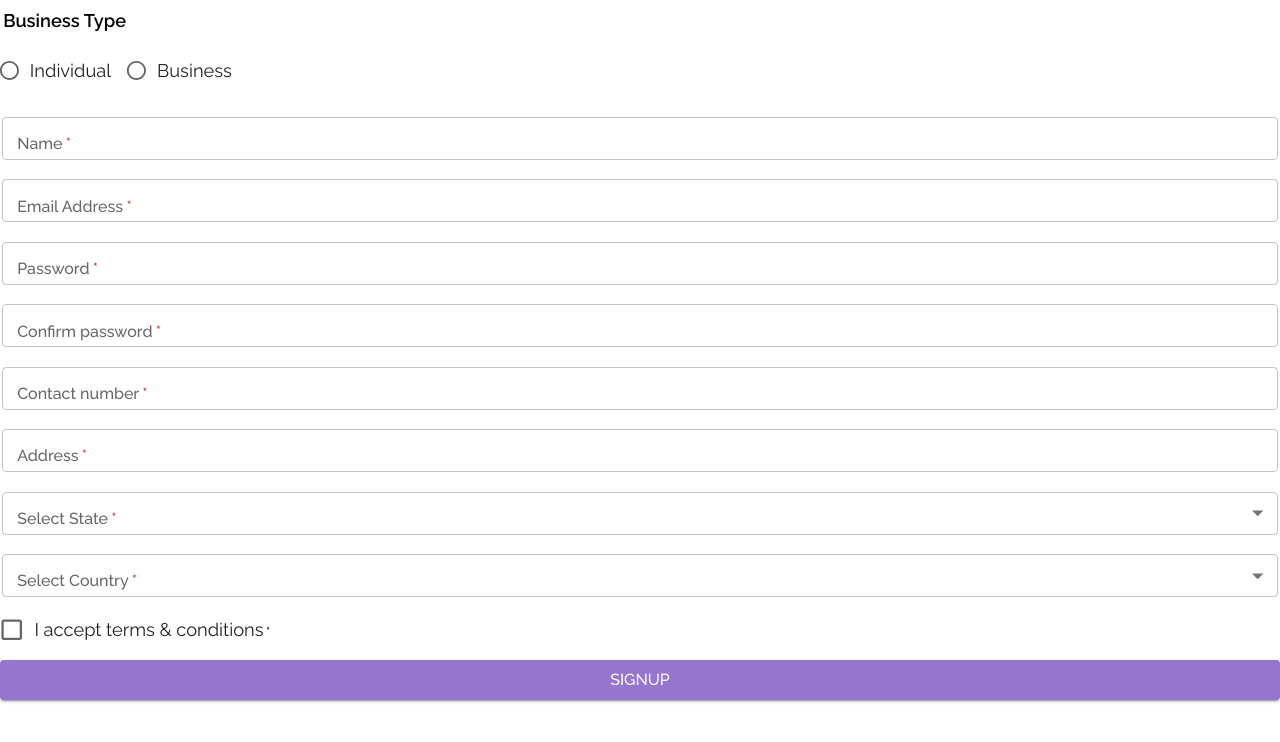
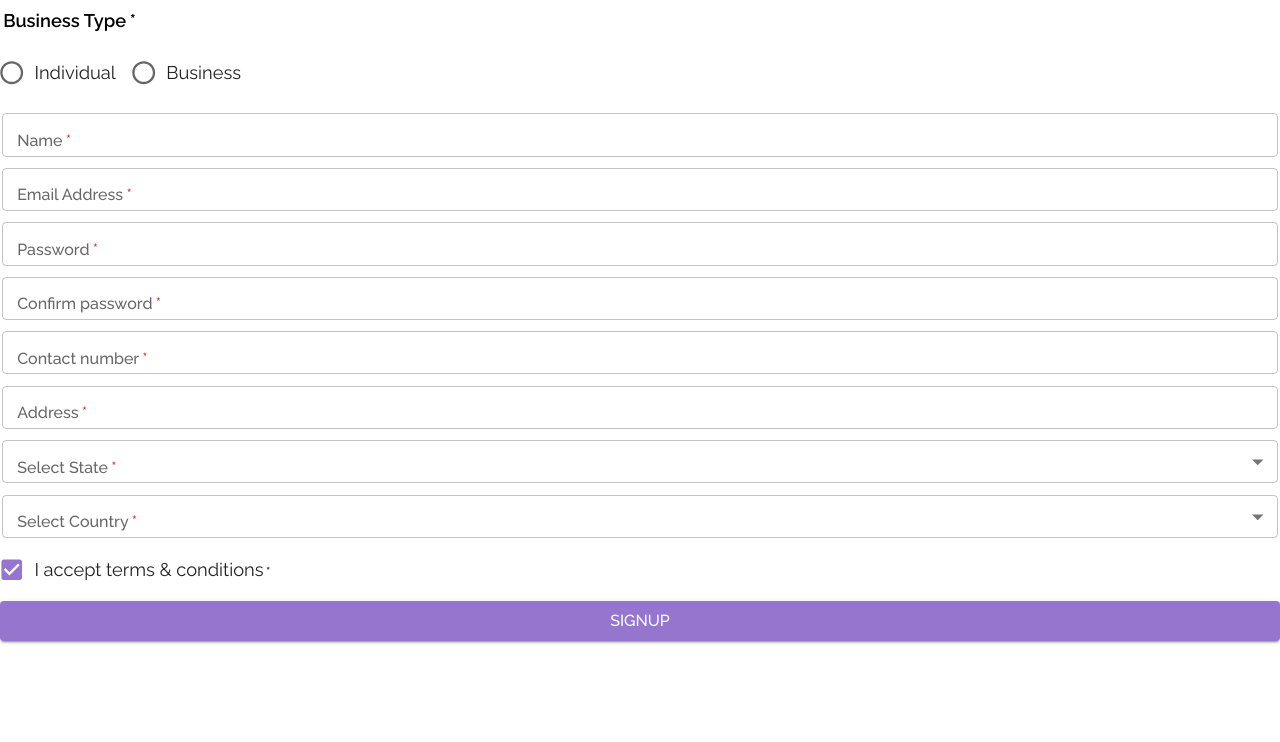
Before and after one commit to krishpri23/react-practice, a React (Vite) app: page /providerSignup in a window 1280 px wide. Shown: the top 742 px of the page. Built offline with nearby package versions, Linux system fonts and the light colour scheme.

Commit message:
added validation to form elements

```diff
--- a/src/App.jsx
+++ b/src/App.jsx
@@ -7,7 +7,7 @@ import { CssBaseline } from '@mui/material';
 
 import Login from './components/login'
 import CreateAccount from './components/CreateAccount'
-import UserSignup from './components/userSignup'
+import UserSignup from './components/UserSignup'
 import ProviderSignup from './components/ProviderSignup';
 import theme from './utils/theme'
 
--- a/src/components/providerSignup.jsx
+++ b/src/components/providerSignup.jsx
@@ -1,14 +1,15 @@
 // import React from 'react'
 
-import { Button, Checkbox, MenuItem, TextField, Radio, RadioGroup, FormControlLabel, FormLabel } from '@mui/material';
+import { Button, Checkbox, MenuItem, TextField, Radio, RadioGroup, FormControlLabel, FormLabel, Box } from '@mui/material';
 
 import { useState } from 'react';
 import { styled } from '@mui/material';
+import '../styles/Signup.css'
 
 
 const StyledTextField = styled(TextField)({
     padding: '0.1rem',
-    marginTop: '1rem',
+    marginTop: '0.5rem',
     label: {
         fontSize: '1rem',
         fontWeight: '500',
@@ -18,73 +19,215 @@ const StyledTextField = styled(TextField)({
 
 function ProviderSignup() {
 
-    // const [signupFormData, setSignupFormData] = useState({
-    //     businessType: '',
-    //     name: '',
-    //     email: '',
-    //     password: '',
-    //     confirmPassword: '',
-    //     contact: '',
-    //     address: '',
-    //     selectState: '',
-    //     country: '',
-    //     termsConditions: ''
+    const [signupFormData, setSignupFormData] = useState({
+        businessType: '',
+        name: '',
+        email: '',
+        password: '',
+        confirmPassword: '',
+        contactNumber: '',
+        address: '',
+        selectState: '',
+        country: '',
+        termsConditions: true,
 
-    // })
-    const [stateVal, setStateVal] = useState('')
 
-    const handleStateChange = (event) => {
-        setStateVal(event.target.value)
-        console.log(event.target.value);
+    });
+
+    const [formErrors, setFormErrors] = useState({
+        businessType: '',
+        name: '',
+        email: '',
+        password: '',
+        confirmPassword: '',
+        contactNumber: '',
+        address: '',
+        selectState: '',
+        country: '',
+        termsConditions: '',
+    });
+
+    const validateName = () => {
+        if (signupFormData.name.trim() === '') {
+            return 'Name is required';
+        }
+        return '';
+    }
+
+    const validateEmail = () => {
+        if (!signupFormData.email.match(/^\S+@\S+\.\S+$/)) {
+            return 'Invalid email format';
+        }
+        return '';
+    }
+    const validatePassword = () => {
+        if (signupFormData.password.length < 8) {
+            return 'Password should be atleast 8 characters';
+        }
+        return '';
+    }
+
+    const validateConfirmPassword = () => {
+        if (!(signupFormData.password === signupFormData.confirmPassword)) {
+            return 'Password does not match';
+        }
+        return '';
+    }
+
+    const validateContactNumber = () => {
+        const phoneRegex = /^\d{10}$/;
+        if (!phoneRegex.test(signupFormData.contactNumber)) {
+            return 'Invalid contact number'
+        }
+        return ''
+    }
+    const validateState = () => {
+
+        if (signupFormData.selectState === '') {
+            return 'Please select a state';
+        }
+
+    }
+    const validateCountry = () => {
+        if (!signupFormData.country) {
+            return 'Please select a country';
+        }
+        return ''
+    }
+    const validateTerms = () => {
+        if (!signupFormData.termsConditions) {
+            return 'Please agree to terms and conditions';
+        }
+        return ''
+    }
+    const handleChange = (event) => {
+        const { name, value, type, checked } = event.target;
+        setSignupFormData(prevFormData => {
+            return {
+                ...prevFormData,
+                [name]: type === 'checkbox' ? checked : value,
+            }
+        })
+
+        setFormErrors(prevFormErros => {
+            return {
+                ...prevFormErros,
+                [name]: ''
+            }
+        })
+
+    }
+
+    const handleSubmit = (e) => {
+        e.preventDefault();
+
+        const nameError = validateName();
+        const emailError = validateEmail();
+        const passwordError = validatePassword();
+        const confirmPasswordError = validateConfirmPassword();
+        const contactError = validateContactNumber();
+        const stateError = validateState();
+        const countryError = validateCountry();
+        const termsError = validateTerms();
+
+        if (nameError || emailError || passwordError || contactError || confirmPasswordError || stateError || countryError || termsError) {
+            setFormErrors({
+                name: nameError,
+                email: emailError,
+                password: passwordError,
+                contactNumber: contactError,
+                confirmPassword: confirmPasswordError,
+                selectState: stateError,
+                country: countryError,
+                termsConditions: termsError,
+            })
+        }
+        else {
+            console.log(signupFormData);
+        }
+
     }
 
 
     return (
-        <div className=" provider-signup">
+        <Box className=" provider-signup">
+            <form onSubmit={handleSubmit}>
+                <div className="form-control" >
+                    <FormLabel sx={{ fontWeight: '600', color: 'black' }} required> Business Type</FormLabel>
+                    <RadioGroup
+                        name='businessType'
+                        row
+                    >
+                        <FormControlLabel
+                            label='Individual'
+                            onChange={handleChange}
+                            name='businessType'
+                            value='Individual'
+                            size='small'
+                            checked={signupFormData.businessType === 'Individual'}
+                            control={
+                                <Radio />
+                            }
+                        >
+                        </FormControlLabel>
 
-            <form >
-                <div className="form-control" >
-                    <FormLabel sx={{ fontWeight: '600', color: 'black' }}> Business Type</FormLabel>
-                    <RadioGroup
-                        name='business-type'
-                        row
+                        <FormControlLabel
+                            label='Business'
+                            size='small'
+                            onChange={handleChange}
+                            name='businessType'
+                            value='Business'
 
-                    >
-                        <FormControlLabel control={<Radio size='small' />} label='Individual' value='Individual'></FormControlLabel>
-                        <FormControlLabel control={<Radio size='small' />} label='Business' value='Business'></FormControlLabel>
+                            checked={signupFormData.businessType === 'Business'}
+                            control={
+                                <Radio />
+                            }
+                        >
+                        </FormControlLabel>
                     </RadioGroup >
+
                 </div>
 
                 <div className="form-control" >
                     <StyledTextField
                         label='Name'
-                        id=" name"
+                        name="name"
                         size='small'
                         required
+                        value={signupFormData.name}
+                        onChange={handleChange}
+
                     />
-
+                    {formErrors.name && <span className='error'>{formErrors.name}</span>}
                 </div>
 
                 <div className="form-control">
 
                     <StyledTextField
                         label='Email Address'
-                        name=" email"
+                        name="email"
                         size='small'
+                        type='email'
                         required
+                        value={signupFormData.email}
+                        onChange={handleChange}
+
                     />
+                    {formErrors.email && <span className='error'> {formErrors.email} </span>}
                 </div>
 
                 <div className="form-control">
-
                     <StyledTextField
                         type="password"
                         label='Password'
-                        id=" password"
+                        name="password"
                         size='small'
                         required
+                        value={signupFormData.password}
+                        onChange={handleChange}
+
                     />
-
+                    {formErrors.password && <span className='error'>{formErrors.password}</span>}
                 </div>
 
                 <div className="form-control">
@@ -93,21 +236,26 @@ function ProviderSignup() {
                         label='Confirm password'
                         type="password"
                         size='small'
-                        id=" confirmpassword"
+                        name="confirmPassword"
                         required
-
+                        value={signupFormData.confirmPassword}
+                        onChange={handleChange}
                     />
+                    {formErrors.confirmPassword && <span className='error'> {formErrors.confirmPassword} </span>}
                 </div>
 
                 <div className="form-control">
                     <StyledTextField
                         label='Contact number'
-                        type=" number"
+                        type="number"
                         size='small'
-                        id=" contactNumber"
+                        name="contactNumber"
                         required
+                        value={signupFormData.contactNumber}
+                        onChange={handleChange}
 
                     />
+                    {formErrors.contactNumber && <span className='error'> {formErrors.contactNumber} </span>}
                 </div>
 
 
@@ -116,7 +264,10 @@ function ProviderSignup() {
                         label='Address'
                         type=" text"
                         size='small'
+                        name='address'
                         required
+                        value={signupFormData.address}
+                        onChange={handleChange}
 
                     />
                 </div>
@@ -126,16 +277,18 @@ function ProviderSignup() {
                     <StyledTextField
                         label='Select State'
                         select
-                        type=" text"
+                        type="text"
                         size='small'
-                        value={stateVal}
-                        onChange={handleStateChange}
+                        name='selectState'
+                        value={signupFormData.selectState}
+                        onChange={handleChange}
                         required
                     >
 
                         <MenuItem value='california'>California</MenuItem>
                         <MenuItem value='newyork'>New York</MenuItem>
                     </StyledTextField>
+                    {formErrors.selectState && <span className='error'> {formErrors.selectState} </span>}
                 </div>
 
                 <div className="form-control">
@@ -144,13 +297,16 @@ function ProviderSignup() {
                         select
                         type=" text"
                         size='small'
-                        id=" country"
+                        name="country"
                         required
+                        value={signupFormData.country}
+                        onChange={handleChange}
 
                     >
                         <MenuItem value='usa'>United States of America</MenuItem>
                         <MenuItem value='uk'> United Kingdom </MenuItem>
                     </StyledTextField>
+                    {formErrors.country && <span className='error'> {formErrors.country} </span>}
                 </div>
 
                 <div className="form-control">
@@ -159,14 +315,17 @@ function ProviderSignup() {
                         control={
                             <Checkbox
                                 required
-
+                                checked={signupFormData.termsConditions}
+                                name='termsConditions'
+                                onChange={handleChange}
                             />}
                     ></FormControlLabel>
+                    {formErrors.termsConditions && <span className='error'> {formErrors.termsConditions} </span>}
 
                 </div>
                 <Button id="btn" type='submit' variant='contained' fullWidth> Signup </Button>
             </form >
-        </div >
+        </Box >
 
     )
 }
--- a/src/components/userSignup.jsx
+++ b/src/components/userSignup.jsx
@@ -1,10 +1,10 @@
 // import React from 'react'
 
-import { Button, Checkbox, TextField, FormControlLabel } from '@mui/material';
+import { Button, Checkbox, TextField, FormControlLabel, Box } from '@mui/material';
 
 import { styled } from '@mui/material';
-// import { useState } from 'react';
-
+import { useState } from 'react';
+import '../styles/Signup.css'
 
 
 const StyledTextField = styled(TextField)({
@@ -19,38 +19,123 @@ const StyledTextField = styled(TextField)({
 
 function UserSignup() {
 
-    // const [signupFormData, setSignupFormData] = useState({
-    //     name: '',
-    //     email: '',
-    //     password: '',
-    //     confirmPassword: '',
-    //     contact: '',
-    //     address: '',
-    //     selectState: '',
-    //     country: '',
-    //     termsConditions: ''
+    const [signupFormData, setSignupFormData] = useState({
+        name: '',
+        email: '',
+        password: '',
+        confirmPassword: '',
+        contact: '',
+        termsConditions: ''
 
-    // })
-    // const [stateVal, setStateVal] = useState('')
+    })
 
-    // const handleStateChange = (event) => {
-    //     setStateVal(event.target.value)
-    //     console.log(event.target.value);
-    // }
+    const [formErrors, setFormErrors] = useState({
+        name: '',
+        email: '',
+        password: '',
+        confirmPassword: '',
+        contactNumber: '',
+        termsConditions: '',
+    });
 
+    const validateName = () => {
+        if (signupFormData.name.trim() === '') {
+            return 'Name is required';
+        }
+        return '';
+    }
+
+    const validateEmail = () => {
+        if (!signupFormData.email.match(/^\S+@\S+\.\S+$/)) {
+            return 'Invalid email format';
+        }
+        return '';
+    }
+    const validatePassword = () => {
+        if (signupFormData.password.length < 8) {
+            return 'Password should be atleast 8 characters';
+        }
+        return '';
+    }
+
+    const validateConfirmPassword = () => {
+        if (!(signupFormData.password === signupFormData.confirmPassword)) {
+            return 'Password does not match';
+        }
+        return '';
+    }
+
+    const validateContactNumber = () => {
+        const phoneRegex = /^\d{10}$/;
+        if (!phoneRegex.test(signupFormData.contactNumber)) {
+            return 'Invalid contact number'
+        }
+        return ''
+    }
+    const validateTerms = () => {
+        if (!signupFormData.termsConditions) {
+            return 'Please agree to terms and conditions';
+        }
+        return ''
+    }
+    const handleChange = (event) => {
+        const { name, value, type, checked } = event.target;
+        setSignupFormData(prevFormData => {
+            return {
+                ...prevFormData,
+                [name]: type === 'checkbox' ? checked : value,
+            }
+        })
+
+        setFormErrors(prevFormErros => {
+            return {
+                ...prevFormErros,
+                [name]: ''
+            }
+        })
+
+    }
+    const handleSubmit = (e) => {
+        e.preventDefault();
+
+        const nameError = validateName();
+        const emailError = validateEmail();
+        const passwordError = validatePassword();
+        const confirmPasswordError = validateConfirmPassword();
+        const contactError = validateContactNumber();
+        const termsError = validateTerms();
+
+        if (nameError || emailError || passwordError || contactError || confirmPasswordError || termsError) {
+            setFormErrors({
+                name: nameError,
+                email: emailError,
+                password: passwordError,
+                contactNumber: contactError,
+                confirmPassword: confirmPasswordError,
+                termsConditions: termsError,
+            })
+        }
+        else {
+            console.log(signupFormData);
+        }
+
+    }
 
     return (
-        <div className=" User-signup" >
+        <Box className=" User-signup" >
 
-            <form>
+            <form onSubmit={handleSubmit}>
 
                 <div className="form-control" >
                     <StyledTextField
                         label='Name'
-                        id=" name"
+                        name="name"
                         size='small'
                         required
+                        value={signupFormData.name}
+                        onChange={handleChange}
                     />
+                    {formErrors.name && <span className='error'>{formErrors.name}</span>}
 
                 </div>
 
@@ -58,10 +143,13 @@ function UserSignup() {
 
                     <StyledTextField
                         label='Email Address'
-                        name=" email"
+                        name="email"
                         size='small'
                         required
+                        value={signupFormData.email}
+                        onChange={handleChange}
                     />
+                    {formErrors.email && <span className='error'> {formErrors.email} </span>}
                 </div>
 
                 <div className="form-control">
@@ -69,10 +157,14 @@ function UserSignup() {
                     <StyledTextField
                         type="password"
                         label='Password'
-                        id=" password"
+                        name="password"
                         size='small'
                         required
+                        value={signupFormData.password}
+                        onChange={handleChange}
+
                     />
+                    {formErrors.password && <span className='error'>{formErrors.password}</span>}
 
                 </div>
 
@@ -82,25 +174,31 @@ function UserSignup() {
                         label='Confirm password'
                         type="password"
                         size='small'
-                        id=" confirmpassword"
+                        name="confirmPassword"
                         required
-
+                        value={signupFormData.confirmPassword}
+                        onChange={handleChange}
                     />
+                    {formErrors.confirmPassword && <span className='error'> {formErrors.confirmPassword} </span>}
                 </div>
 
                 <div className="form-control">
                     <StyledTextField
                         label='Contact number'
-                        type=" number"
+                        type="number"
                         size='small'
-                        id=" contactNumber"
+                        name="contactNumber"
                         required
-
+                        value={signupFormData.contactNumber}
+                        onChange={handleChange}
                     />
+                    {formErrors.contactNumber && <span className='error'> {formErrors.contactNumber} </span>}
                 </div>
                 <div className="form-control">
                     <FormControlLabel
                         label='I accept terms & conditions'
+                        value={signupFormData.termsConditions}
+                        onChange={handleChange}
                         control={
                             <Checkbox
                                 required
@@ -112,7 +210,7 @@ function UserSignup() {
                 <Button id="btn" type='submit' variant='contained' fullWidth> Signup </Button>
 
             </form >
-        </div >
+        </Box >
 
     )
 }
--- /dev/null
+++ b/src/styles/Signup.css
@@ -0,0 +1,6 @@
+
+.error {
+    color: red;
+    font-weight: 500;
+    font-size: 0.8rem;
+}
--- a/src/utils/theme.js
+++ b/src/utils/theme.js
@@ -58,22 +58,28 @@ const theme = createTheme({
         fontSize: 16,
         h1: {
             fontSize: '3.2rem',
-            lineHeight: 1.1,
             fontWeight: 500,
             margin: 0,
         },
         h2: {
-            fontSize: '1.2rem'
+            fontSize: '1.6rem',
+            fontWeight: 700,
+            lineHeight: 1.2,
+            marginBottom: '0.5rem'
         },
         h3: {
-            fontSize: '0.7rem',
-            marginBottom: '0.3rem'
-        }
+            fontSize: '1rem',
+            marginBottom: '0.3rem',
+            fontWeight: 500,
+        },
+        body2: {
+            fontSize: '1rem',
+            fontWeight: '500',
+            lineHeight: 1.1,
+            margin: '1rem 0'
+        },
     },
-    p: {
-        fontSize: '0.9rem',
-        fontWeight: '700'
-    },
+
 
 
 },
```
Also changed, not shown: src/components/createAccount.jsx (+11 -11 lines).
